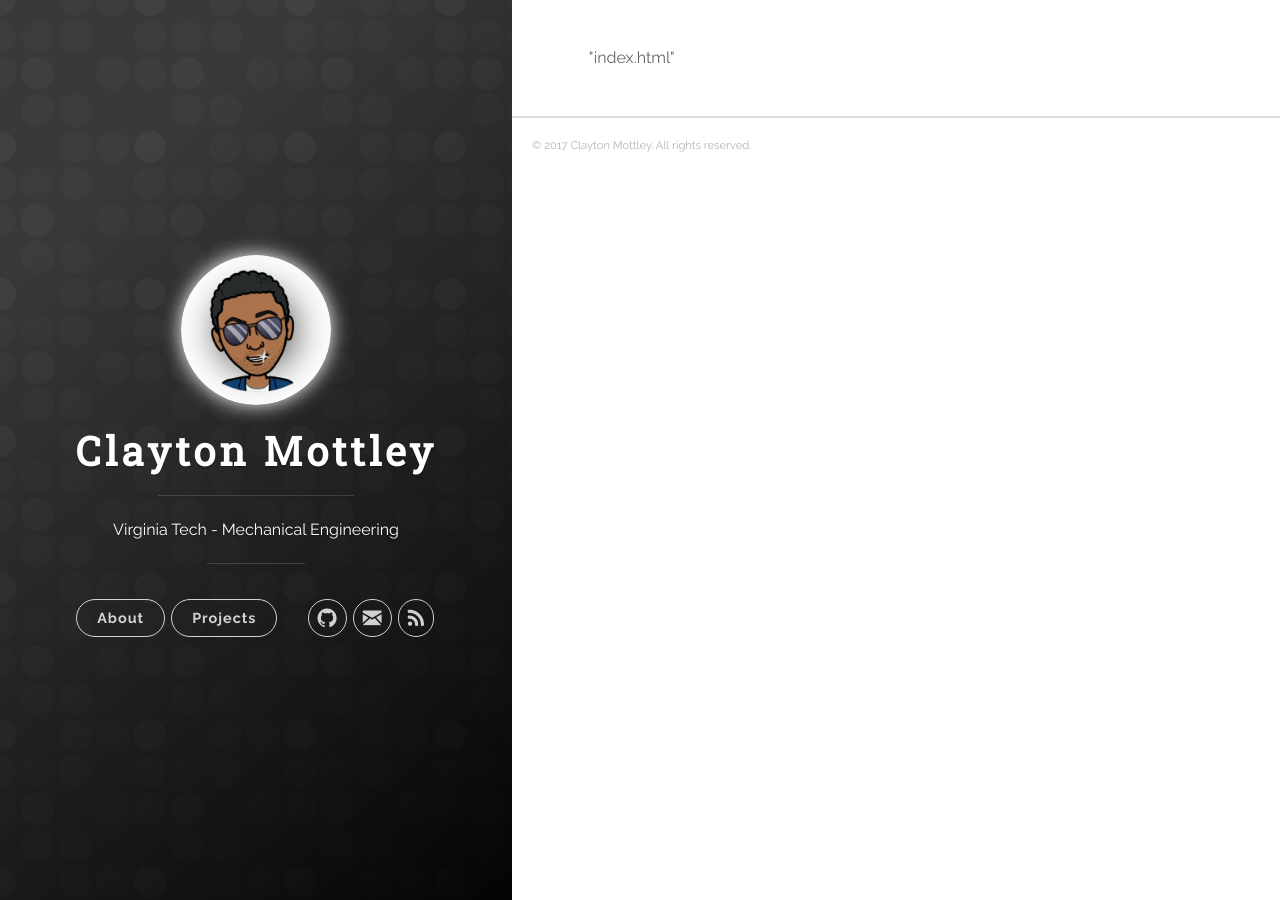
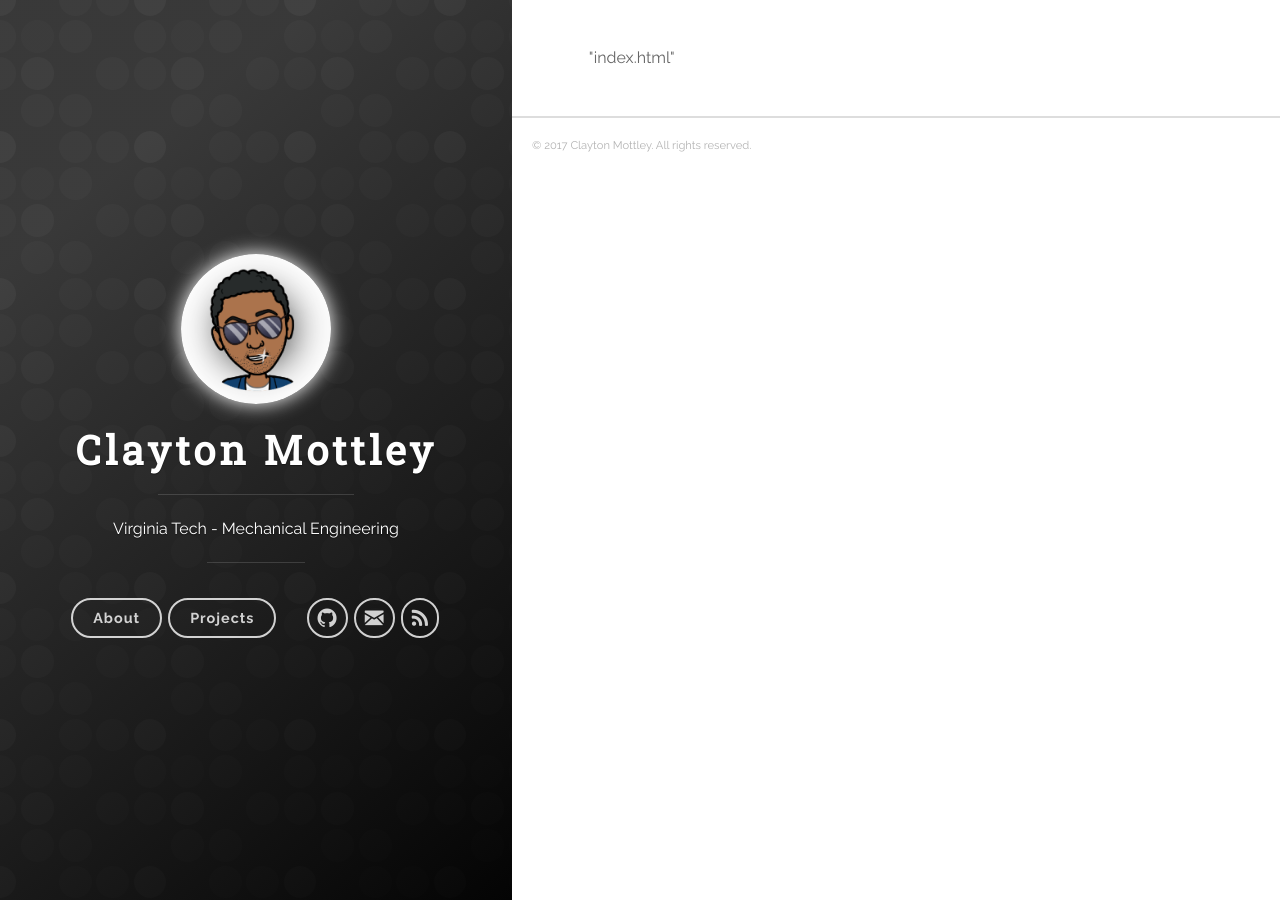
Before and after one commit to mottley/mottley.github.io, a Jekyll site: the page built from index.html, in a window 1280 px wide. Built offline with Jekyll 4.4.1, drawn with Linux system fonts in a browser that asks for light colours; nearby versions of some CDN libraries; the list of posts is cut into pages by our own code.

Commit message:
restyling

```diff
--- a/_sass/uno.scss
+++ b/_sass/uno.scss
@@ -1310,7 +1310,7 @@
 
 .btn, .navigation__item a {
 	padding: 10px 20px;
-	border: 1px solid #e25440;
+	border: 2px solid #e25440;
 	border-radius: 20px;
 	font-size: .9em;
 	font-weight: bold;
--- a/css/main.scss
+++ b/css/main.scss
@@ -53,6 +53,10 @@
     margin: 0 20px 10px;
 }
 
+.nav-button {
+  border: 2px;
+}
+
 .user-image {
   margin-bottom: 1.2em;
   position: relative;
```
